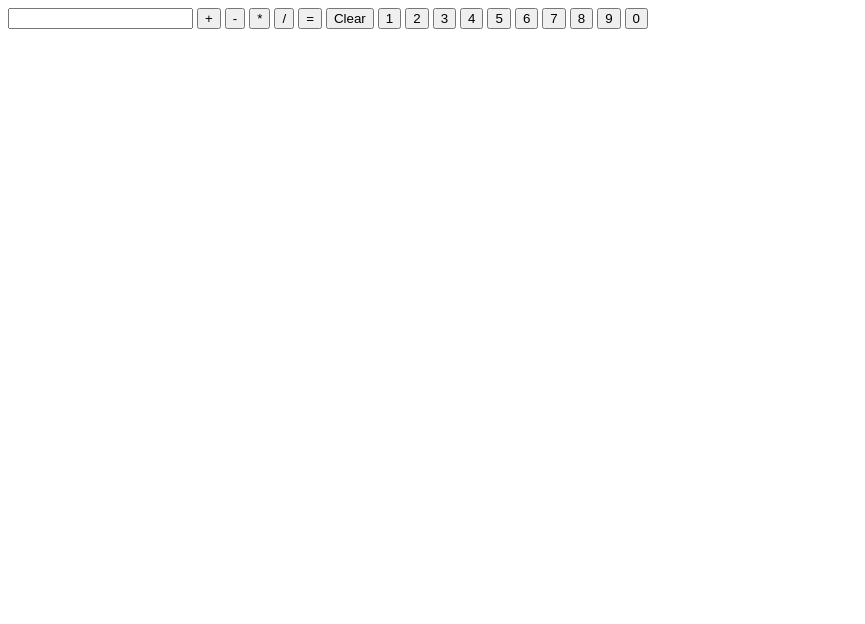
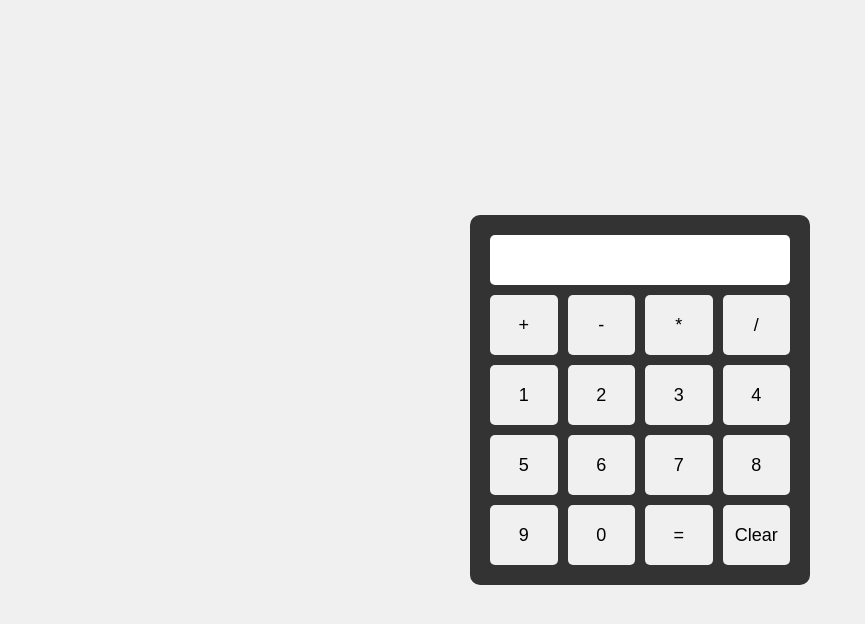
Before and after one commit to Saurabh9546/javascript-practice, a plain HTML site: page calculator.html in a window 1280 px wide. Shown: the whole page, without its empty margins (0-865 px from the left). Drawn offline with Linux system fonts and the light colour scheme.

Commit message:
Day4 - calculator with CSS styling

```diff
--- a/calculator.html
+++ b/calculator.html
@@ -4,15 +4,69 @@
     <meta charset="UTF-8">
     <meta name="viewport" content="width=device-width, initial-scale=1.0">
     <title>Calculator</title>
+    <style>
+        * {
+            margin: 0;
+            padding: 0;
+            box-sizing: border-box;
+        }
+        body {
+            display: flex;
+            align-items: center;
+            justify-content: center;
+            height: 100vh;
+            background-color: #f0f0f0;
+        }
+
+        .calculator {
+            background-color: #333;
+            padding: 20px;
+            border-radius: 10px;
+            width: 340px;
+            height: auto;
+            padding-bottom: 20px;
+        }
+
+        input {
+            width: 100%;
+            height: 50px;
+            font-size: 24px;
+            text-align: right;
+            margin-bottom: 10px;
+            padding: 10px;
+            border: none;
+            border-radius: 5px;
+            background-color: #fff;
+            color: #000;
+        }
+
+        button {
+            width: 100%;
+            height: 60px;
+            font-size: 18px;
+            margin: 0px;
+            border: none;
+            border-radius: 5px;
+            cursor: pointer;
+            background-color: #f0f0f0;
+        }
+
+        .buttons {
+             display: grid;
+            grid-template-columns: repeat(4, 1fr);
+            gap: 10px;
+            width: 100%;
+        }
+    </style>
 </head>
 <body>
+    <div class="calculator">
         <input type="number">
+        <div class="buttons">
             <button onclick="setOperator('+')">+</button>
             <button onclick="setOperator('-')">-</button>
             <button onclick="setOperator('*')">*</button>
             <button onclick="setOperator('/')">/</button>
-    <button onclick="calculate()">=</button>
-    <button onclick="clear()">Clear</button>
             <button onclick="appendNumber('1')">1</button>
             <button onclick="appendNumber('2')">2</button>
             <button onclick="appendNumber('3')">3</button>
@@ -23,6 +77,10 @@
             <button onclick="appendNumber('8')">8</button>
             <button onclick="appendNumber('9')">9</button>
             <button onclick="appendNumber('0')">0</button>
+            <button onclick="calculate()">=</button>
+            <button onclick="clear()">Clear</button>
+        </div>
+    </div>
 
     <script>
         let firstNumber = ""
```
Lines whose indentation alone changed are shown as unchanged.
